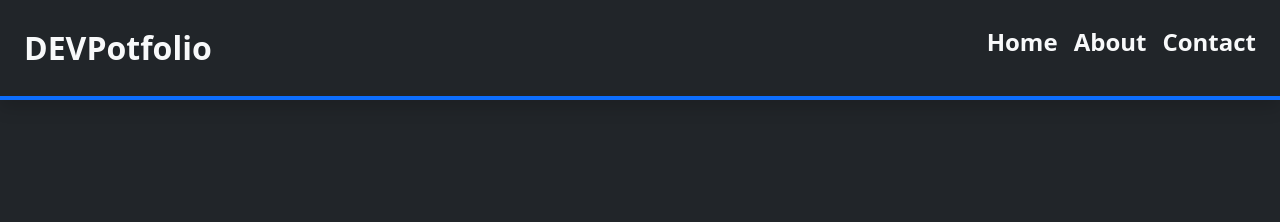
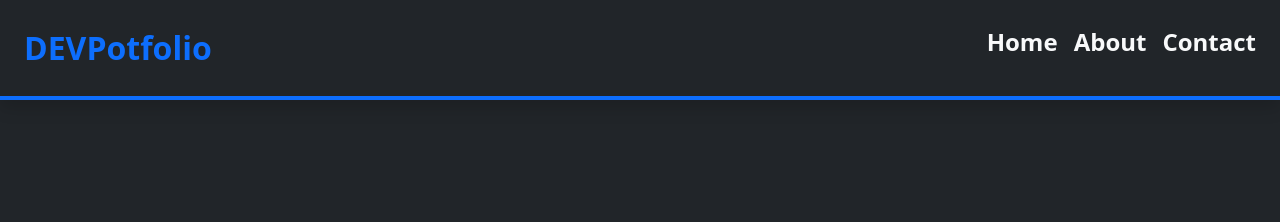
Before and after one commit to fayem045/MANIO-SD2, a plain HTML site: page session11/index.html in a window 1280 px wide. Shown: the top 222 px of the page. Drawn offline with nearby package versions, Linux system fonts and the light colour scheme.

Commit message:
commit idk

```diff
--- a/session11/index.html
+++ b/session11/index.html
@@ -11,7 +11,7 @@
 <!-- Nav bar Start -->
     <div class="p-4 bg-dark shadow border-bottom border-primary border-4 sticky-top" id="NavBar">
         <div class=" d-flex flew-row">
-    <a class="text-decoration-none fw-bold me-auto text-light">DEVPotfolio</a>
+    <a class="text-decoration-none fw-bold me-auto text-">DEVPotfolio</a>
 
         <!-- text-decoration-none: pamapatanggal linme sa link or anchor -->
         <!-- list-unstyled: tanggal bullet -->
```
